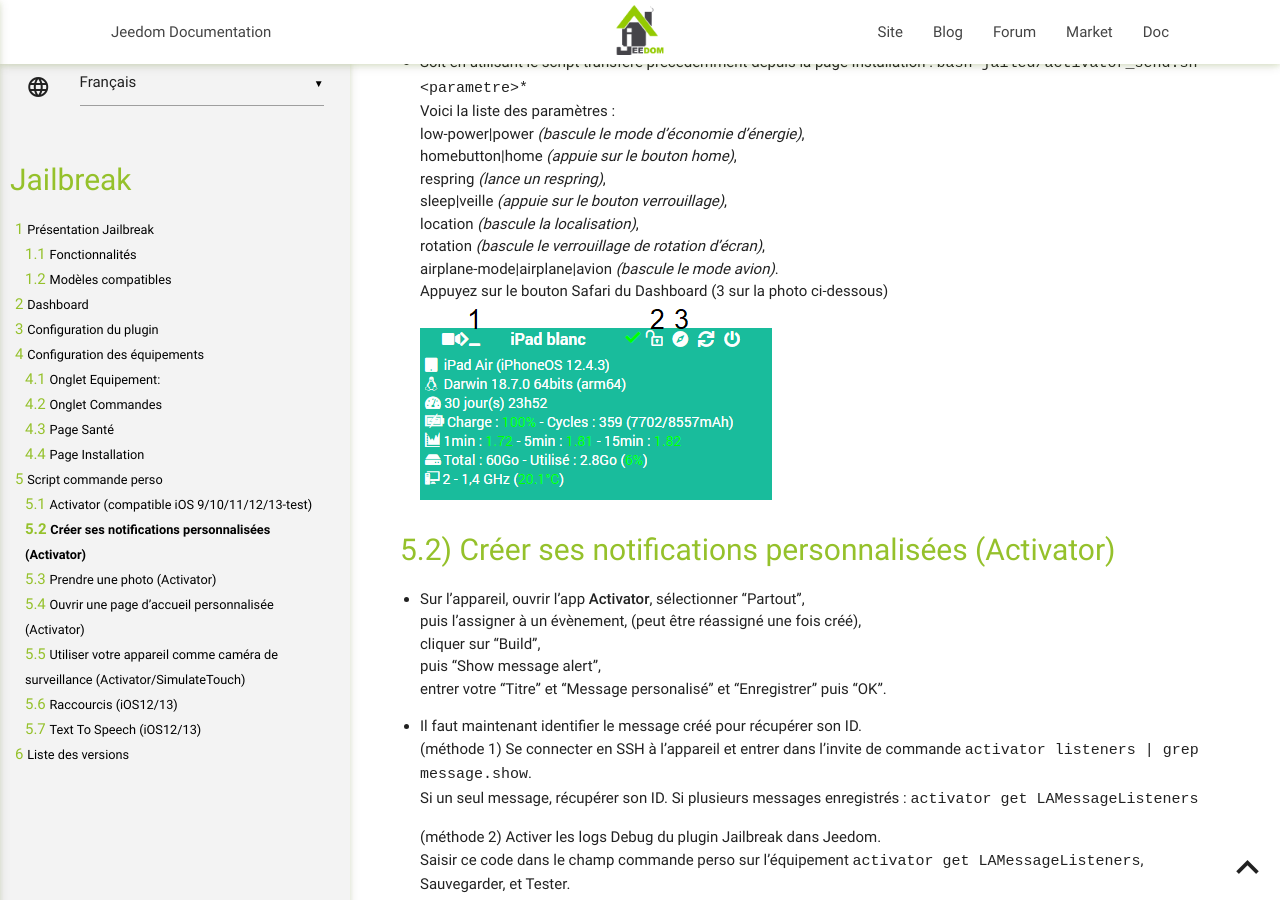
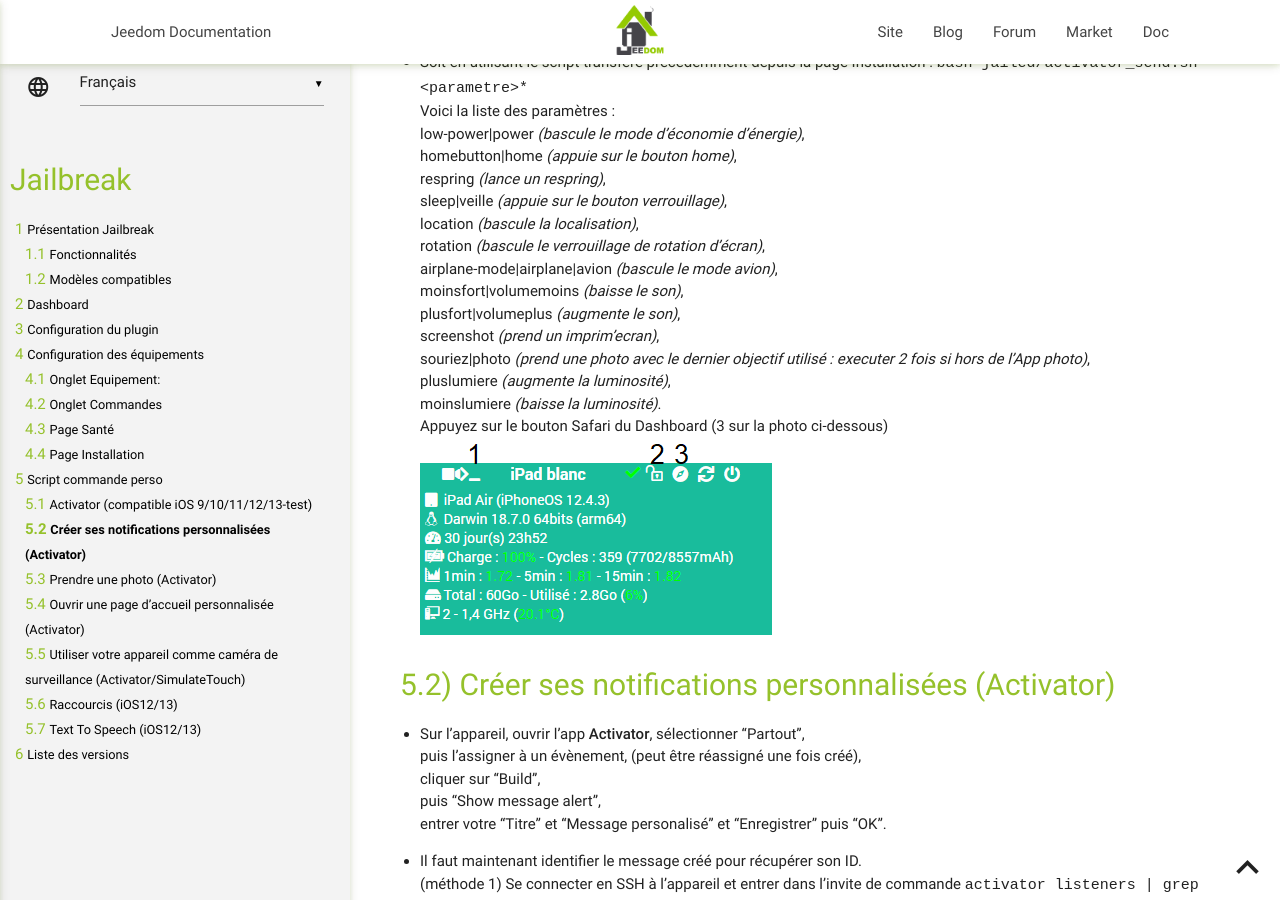
Before and after one commit to Flobul/Jailbreak, a Jekyll site: the page built from docs/fr_FR/index.md, in a window 1280 px wide and 900 px high, scrolled down 3578 px. Built offline with Jekyll 4.4.1, drawn with Linux system fonts in a browser that asks for light colours; our own code applies the rules of GitHub Pages for plain Markdown files.

Commit message:
Update index.md

```diff
--- a/docs/fr_FR/index.md
+++ b/docs/fr_FR/index.md
@@ -101,7 +101,13 @@
 	sleep|veille *(appuie sur le bouton verrouillage)*,
 	location *(bascule la localisation)*,
 	rotation *(bascule le verrouillage de rotation d'écran)*,
-	airplane-mode|airplane|avion *(bascule le mode avion)*.
+	airplane-mode|airplane|avion *(bascule le mode avion)*,
+	moinsfort|volumemoins *(baisse le son)*,
+	plusfort|volumeplus *(augmente le son)*,
+	screenshot *(prend un imprim'ecran)*,
+	souriez|photo *(prend une photo avec le dernier objectif utilisé : executer 2 fois si hors de l'App photo)*,
+	pluslumiere *(augmente la luminosité)*,
+	moinslumiere *(baisse la luminosité)*.
 Appuyez sur le bouton Safari du Dashboard (3 sur la photo ci-dessous)
 ![Dashboard123](../assets/images/Dashboard123.png "Dashboard123")
 
```
